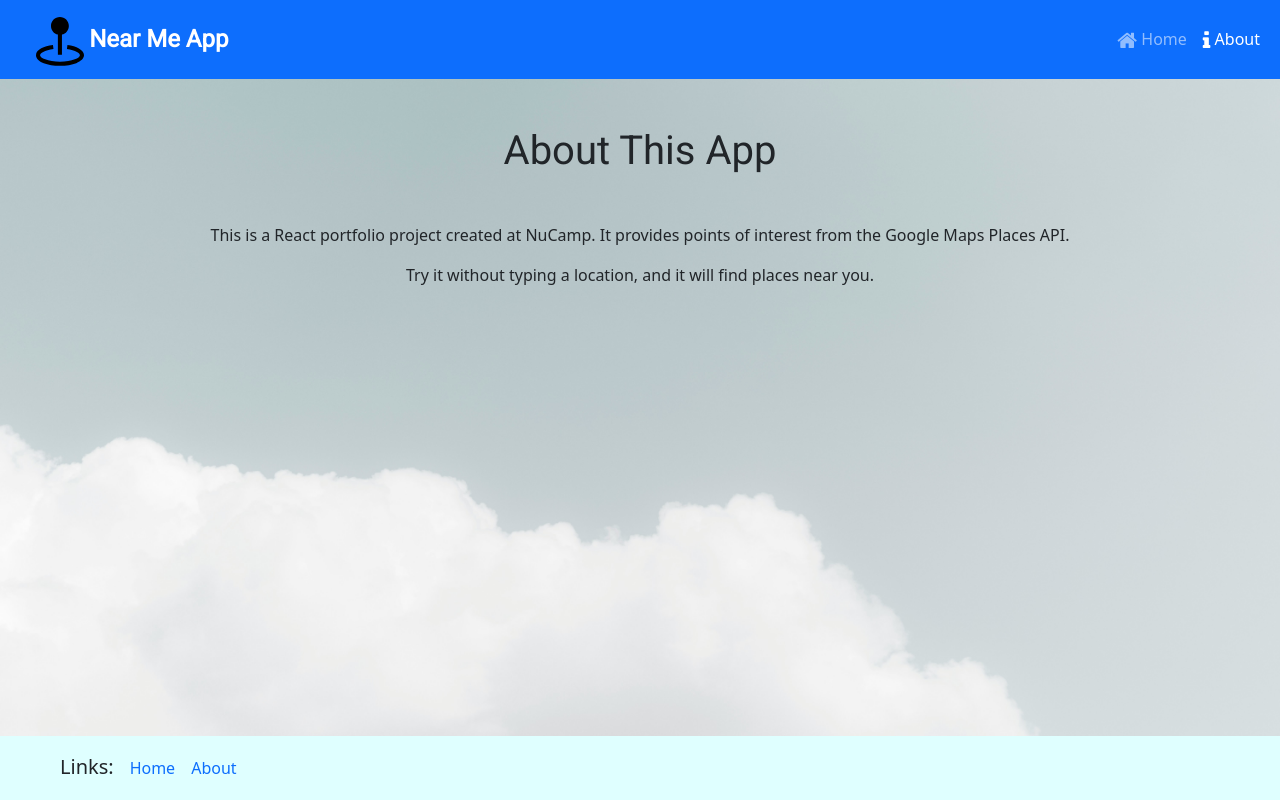
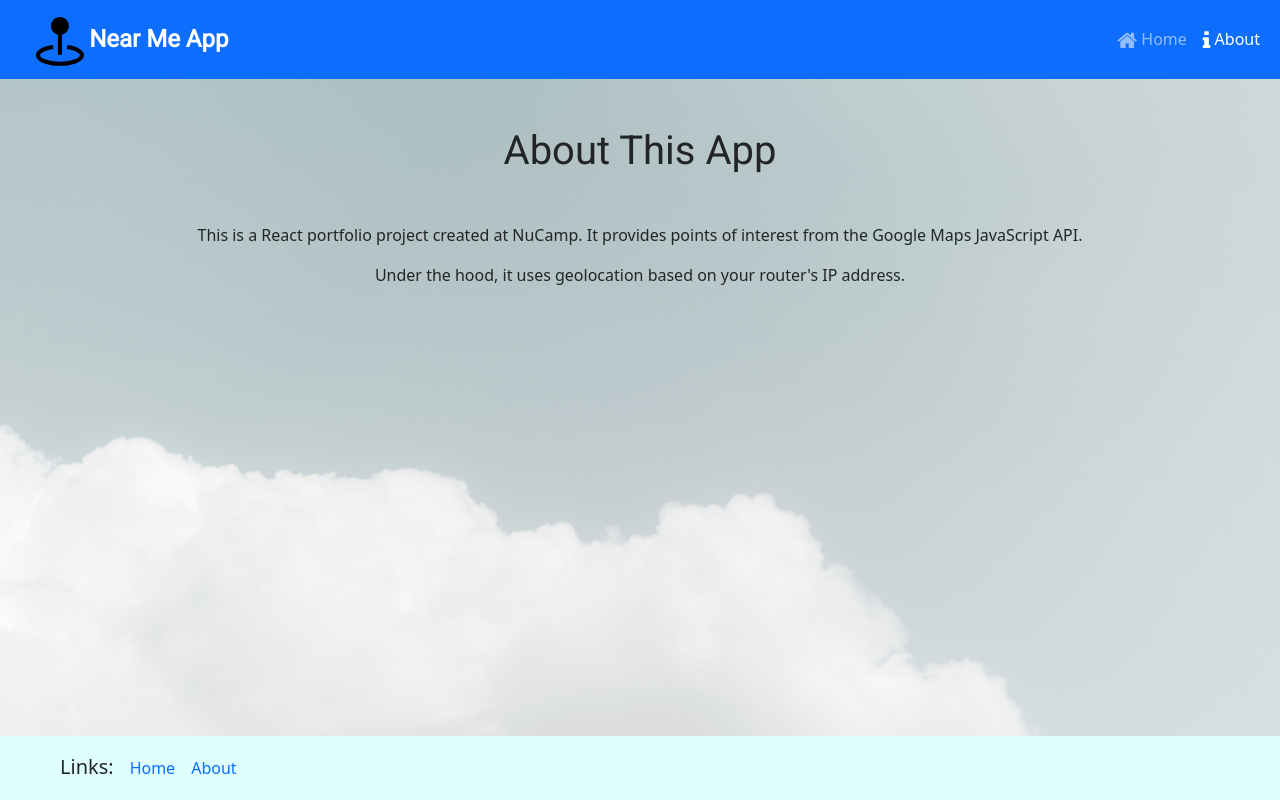
Before and after one commit to janbalangue/near-me-app, a React (Create React App) app: page /about in a window 1280 px wide. Built offline with nearby package versions, Linux system fonts and the light colour scheme; no server answers.

Commit message:
Change about text

```diff
--- a/src/pages/AboutPage.js
+++ b/src/pages/AboutPage.js
@@ -11,10 +11,10 @@ const AboutPage = () => {
       <div className="mt-5">
         <p className="mx-5 text-center">
         This is a React portfolio project created at NuCamp. It provides
-        points of interest from the Google Maps Places API.
+        points of interest from the Google Maps JavaScript API.
         </p>
         <p className="mx-5 text-center">
-        Try it without typing a location, and it will find places near you.
+        Under the hood, it uses geolocation based on your router's IP address.
         </p>
       </div>
     </Container>
```
